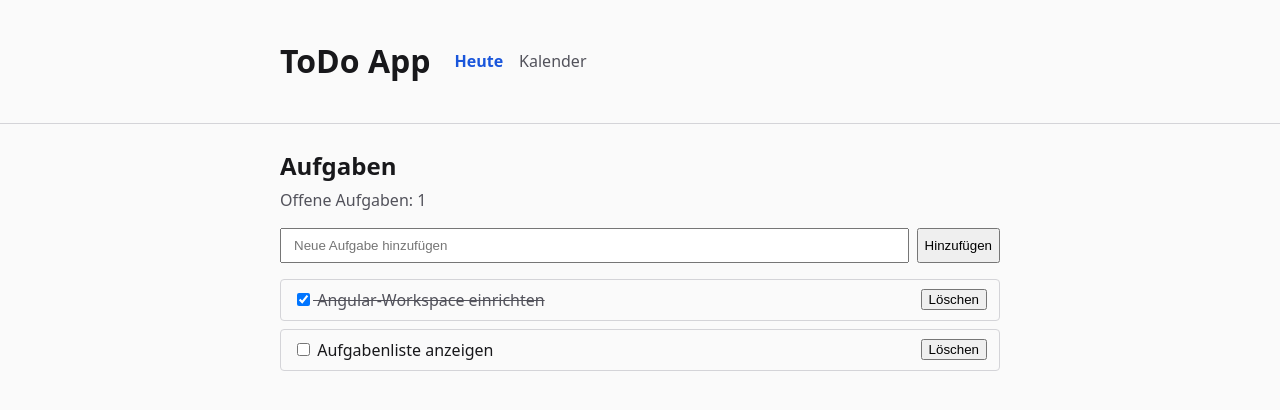
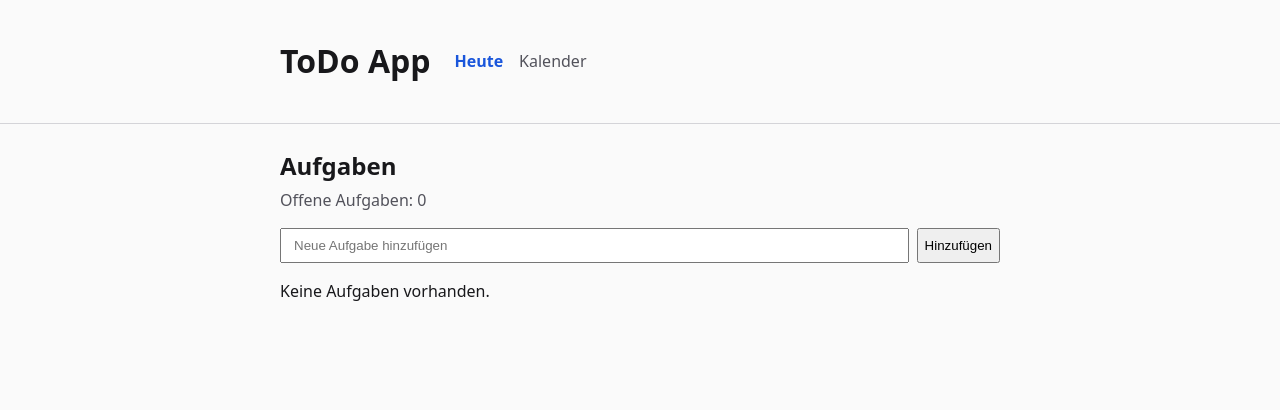
Before and after one commit to falkzilm/todo-app, an Angular app: page /heute in a window 1280 px wide. Shown: the top 410 px of the page. Built offline with nearby package versions, Linux system fonts and the light colour scheme.

Commit message:
feat(demoprojek-15): This matches the pattern from the earlier commit (which was also unable

```diff
--- a/src/app/core/services/task-store.service.ts
+++ b/src/app/core/services/task-store.service.ts
@@ -4,6 +4,7 @@ import {
   CreateTaskInput,
   Task,
   createTask,
+  isCalendarDate,
   todayAsCalendarDate,
 } from '../models/task.model';
 
@@ -82,6 +83,12 @@ export class TaskStoreService {
       throw new Error('Task title must not be empty.');
     }
 
+    if (changes.dueDate != null && !isCalendarDate(changes.dueDate)) {
+      throw new Error(
+        `Task dueDate must be a calendar date string (YYYY-MM-DD), got "${changes.dueDate}".`,
+      );
+    }
+
     return {
       ...task,
       title,
--- a/src/app/features/tasks/tasks-page/task.model.ts
+++ /dev/null
@@ -1,5 +0,0 @@
-export interface Task {
-  id: number;
-  title: string;
-  done: boolean;
-}
--- a/src/app/features/tasks/tasks-page/tasks-page.component.html
+++ b/src/app/features/tasks/tasks-page/tasks-page.component.html
@@ -12,9 +12,9 @@
 
 <ul class="task-list">
   @for (task of tasks(); track task.id) {
-    <li class="task-list__item" [class.task-list__item--done]="task.done">
+    <li class="task-list__item" [class.task-list__item--done]="task.completed">
       <label>
-        <input type="checkbox" [checked]="task.done" (change)="toggleTask(task.id)" />
+        <input type="checkbox" [checked]="task.completed" (change)="toggleTask(task.id)" />
         {{ task.title }}
       </label>
       <button type="button" (click)="removeTask(task.id)">Löschen</button>
--- a/src/app/features/tasks/tasks-page/tasks-page.component.ts
+++ b/src/app/features/tasks/tasks-page/tasks-page.component.ts
@@ -1,7 +1,7 @@
-import { Component, computed, signal } from '@angular/core';
+import { Component, computed, inject } from '@angular/core';
 import { FormsModule } from '@angular/forms';
+import { TaskStoreService } from '../../../core/services/task-store.service';
 import { PageHeaderComponent } from '../../../shared/ui/page-header/page-header.component';
-import { Task } from './task.model';
 
 @Component({
   selector: 'app-tasks-page',
@@ -11,16 +11,13 @@ import { Task } from './task.model';
   styleUrl: './tasks-page.component.scss',
 })
 export class TasksPageComponent {
-  protected readonly tasks = signal<Task[]>([
-    { id: 1, title: 'Angular-Workspace einrichten', done: true },
-    { id: 2, title: 'Aufgabenliste anzeigen', done: false },
-  ]);
+  private readonly taskStore = inject(TaskStoreService);
 
-  protected readonly openCount = computed(() => this.tasks().filter((task) => !task.done).length);
+  protected readonly tasks = this.taskStore.tasks;
+
+  protected readonly openCount = computed(() => this.taskStore.openTasks().length);
 
   protected newTaskTitle = '';
-
-  private nextId = 3;
 
   protected addTask(): void {
     const title = this.newTaskTitle.trim();
@@ -28,17 +25,15 @@ export class TasksPageComponent {
       return;
     }
 
-    this.tasks.update((tasks) => [...tasks, { id: this.nextId++, title, done: false }]);
+    this.taskStore.add({ title });
     this.newTaskTitle = '';
   }
 
-  protected toggleTask(id: number): void {
-    this.tasks.update((tasks) =>
-      tasks.map((task) => (task.id === id ? { ...task, done: !task.done } : task)),
-    );
+  protected toggleTask(id: string): void {
+    this.taskStore.toggleCompleted(id);
   }
 
-  protected removeTask(id: number): void {
-    this.tasks.update((tasks) => tasks.filter((task) => task.id !== id));
+  protected removeTask(id: string): void {
+    this.taskStore.remove(id);
   }
 }
```
Also changed, not shown: 1 other file (tests, documents, lock files or other folders).
